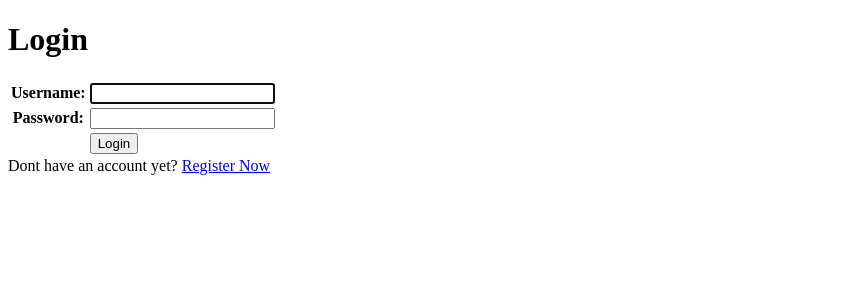
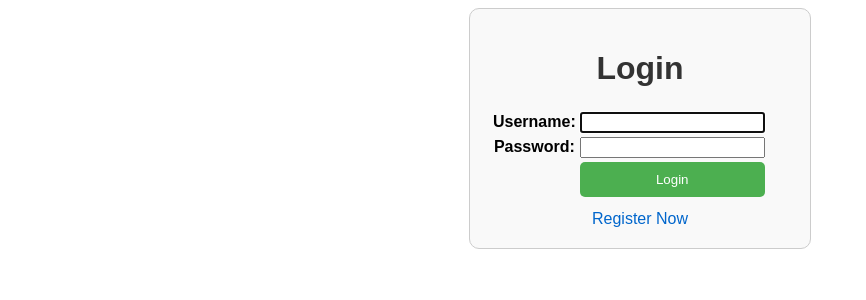
Before and after one commit to fachhhh/RiiPedia, a Django app: page /login/ in a window 1280 px wide. Shown: the top 300 px of the page, without its empty margins (0-866 px from the left). Run offline with Django 5.2, Linux system fonts and the light colour scheme.

Commit message:
Change all html file and add with style

```diff
--- a/main/templates/login.html
+++ b/main/templates/login.html
@@ -2,6 +2,50 @@
 
 {% block meta %}
 <title>Login!</title>
+<style>
+    body {
+        font-family: Arial, sans-serif;
+    }
+    .login {
+        width: 300px;
+        margin: auto;
+        padding: 20px;
+        border: 1px solid #ccc;
+        border-radius: 10px;
+        background-color: #f9f9f9;
+    }
+    h1 {
+        text-align: center;
+        color: #333;
+    }
+    input[type="submit"] {
+        width: 100%;
+        padding: 10px;
+        background-color: #4CAF50;
+        color: white;
+        border: none;
+        border-radius: 5px;
+        cursor: pointer;
+    }
+    input[type="submit"]:hover {
+        background-color: #45a049;
+    }
+    a {
+        display: block;
+        text-align: center;
+        margin-top: 10px;
+        color: #0066cc;
+        text-decoration: none;
+    }
+    a:hover {
+        text-decoration: underline;
+    }
+    ul {
+        color: red;
+        list-style-type: none;
+        padding: 0;
+    }
+</style>
 {% endblock meta %}
 
 {% block content %}
@@ -27,7 +71,7 @@
         <li>{{ messages }}</li>
         {% endfor %}
     </ul>
-    {% endif %} Dont have an account yet?
+    {% endif %}
     <a href="{% url 'main:register' %}">Register Now</a>
 </div>
 {% endblock content %}
```
Also changed, not shown: main/templates/create_product_entry.html (+31 -0 lines), main/templates/main.html (+36 -20 lines), main/templates/register.html (+35 -1 lines), README.md.
